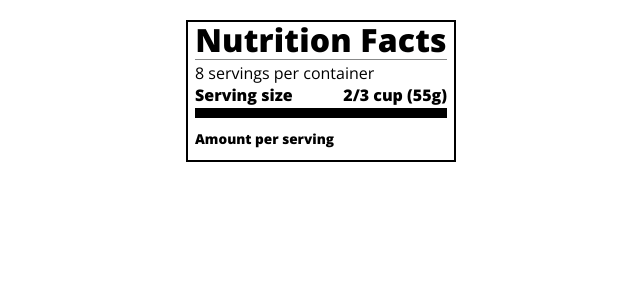
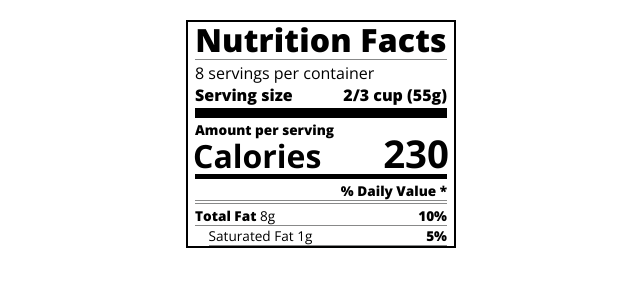
Before and after one commit to betulyurtman/Responsive-Web-Design---freeCodeCamp, a plain HTML site: page 7-Nutrition Label/index.html in a window 1280 px wide. Shown: the whole page, without its empty margins (319-959 px from the left). Drawn offline with nearby package versions, Linux system fonts and the light colour scheme.

Commit message:
Progress

```diff
--- a/7-Nutrition Label/index.html
+++ b/7-Nutrition Label/index.html
@@ -20,7 +20,16 @@
     <div class="calories-info">
       <div class="left-container">
         <h2 class="bold small-text">Amount per serving</h2>
+        <p>Calories</p>
       </div>
+      <span>230</span>
+    </div>
+    <div class="divider medium"></div>
+    <div class="daily-value small-text">
+      <p class="bold right">% Daily Value *</p>
+      <div class="divider"></div>
+      <p><span><span class="bold">Total Fat</span> 8g</span> <span class="bold">10%</span></p>
+      <p class="indent">Saturated Fat 1g <span class="bold">5%</span></p>
     </div>
   </div>
 </body>
--- a/7-Nutrition Label/styles.css
+++ b/7-Nutrition Label/styles.css
@@ -47,6 +47,44 @@ p {
   border: 0;
 }
 
+.medium {
+  height: 5px;
+}
+
 .small-text {
   font-size: 0.85rem;
 }
+
+.calories-info {
+  display: flex;
+  justify-content: space-between;
+  align-items: flex-end;
+}
+
+.calories-info h2 {
+  margin: 0;
+}
+
+.left-container p {
+  margin: -5px -2px;
+  font-size: 2em;
+  font-weight: 700;
+}
+
+.calories-info span {
+  margin: -7px -2px;
+  font-size: 2.4em;
+  font-weight: 700;
+}
+
+.right {
+  justify-content: flex-end;
+}
+
+.indent {
+  margin-left: 1em;
+}
+
+.daily-value p {
+  border-bottom: 1px solid #888989;
+}
```
